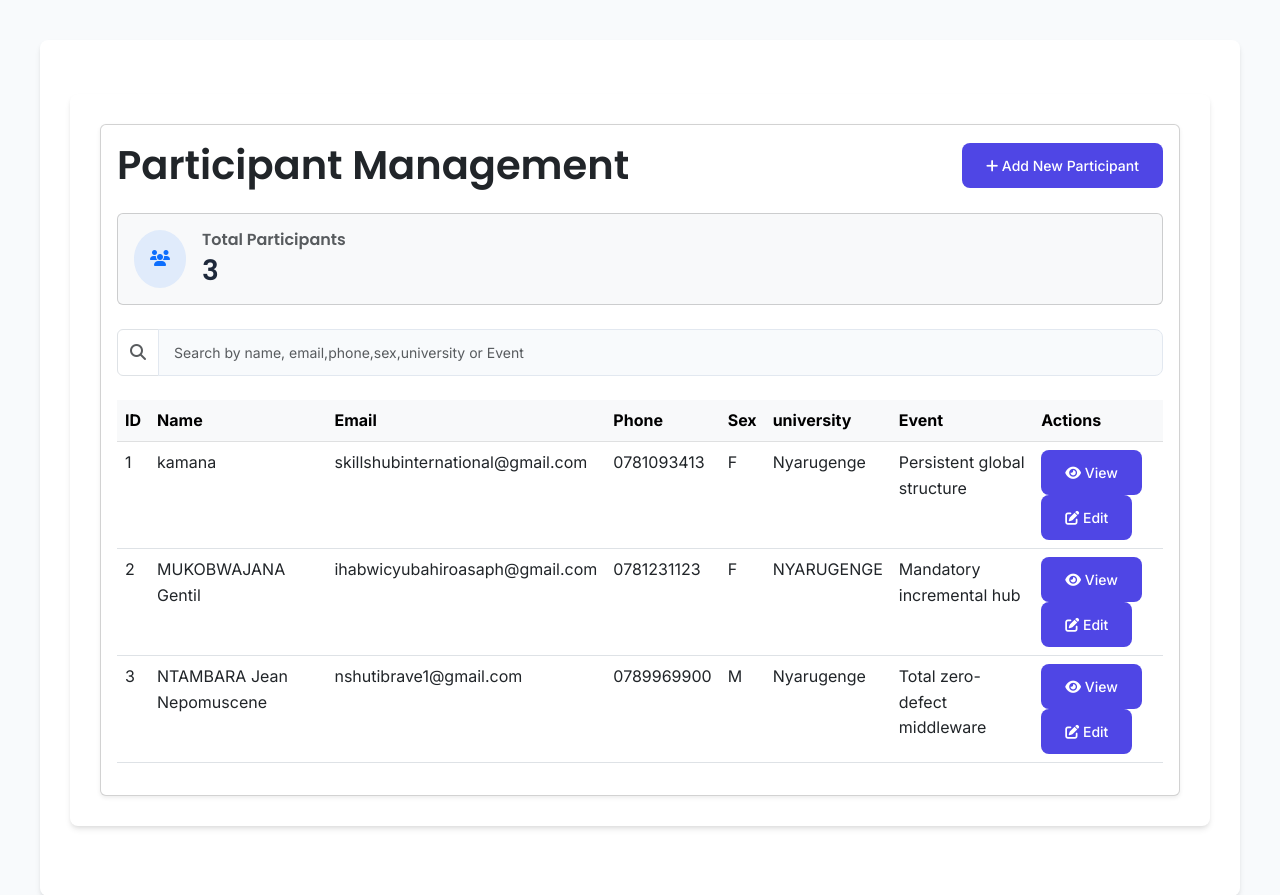
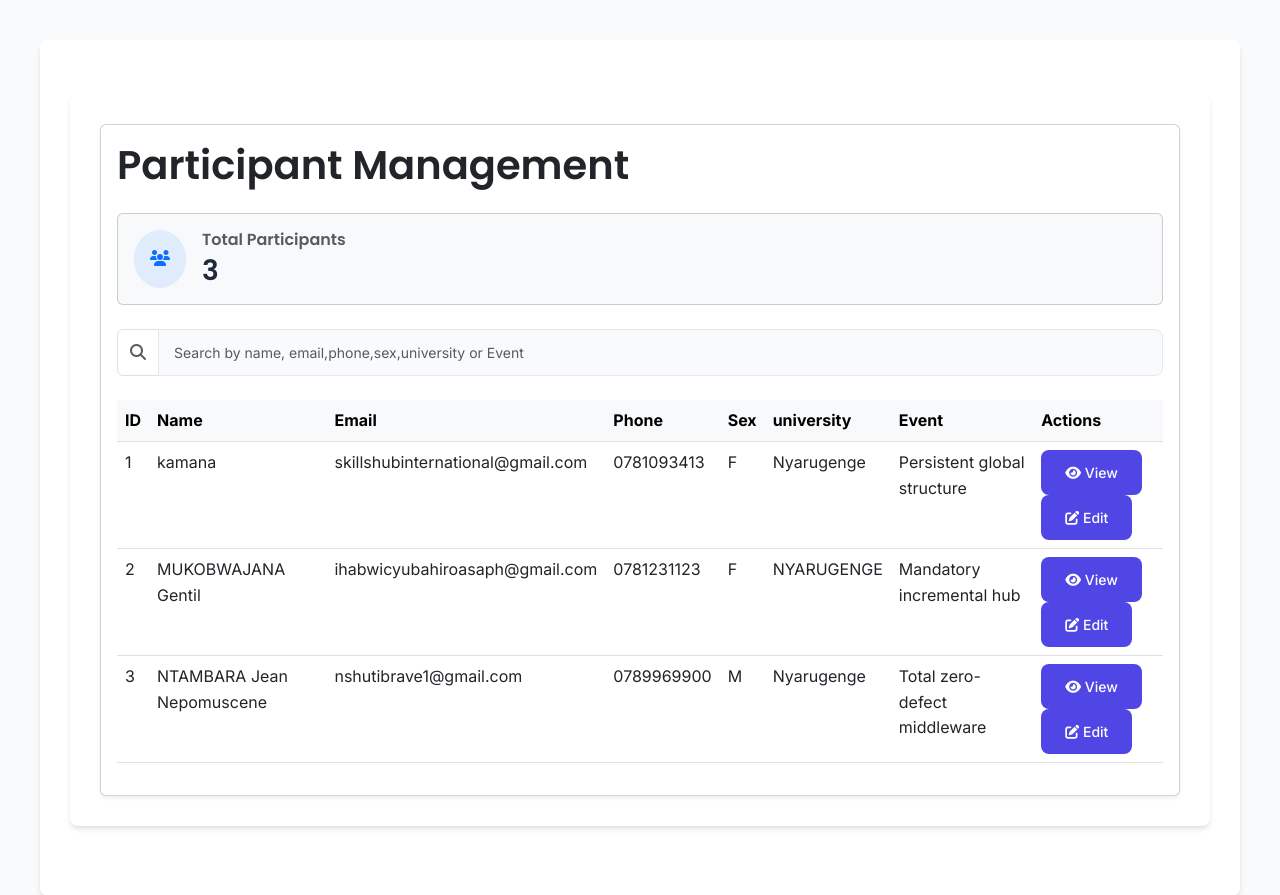
Before and after one commit to kanyamakaye/project2, a Django app: page /participants/ in a window 1280 px wide. Shown: the top 895 px of the page. Run offline with Django 4.2, Linux system fonts and the light colour scheme; data comes from the database, SQL or seed files in the repository.

Commit message:
partcipant correct

```diff
--- a/event_app/templates/participant_list.html
+++ b/event_app/templates/participant_list.html
@@ -7,9 +7,6 @@
         <div class="card-body">
             <div class="d-flex justify-content-between align-items-center mb-4">
                 <h1 class="card-title mb-0">Participant Management</h1>
-                <a href="{% url 'admin:index' %}" class="btn btn-primary">
-                    <i class="fas fa-plus"></i> Add New Participant
-                </a>
             </div>
 
             <!-- Statistics Card -->
```
